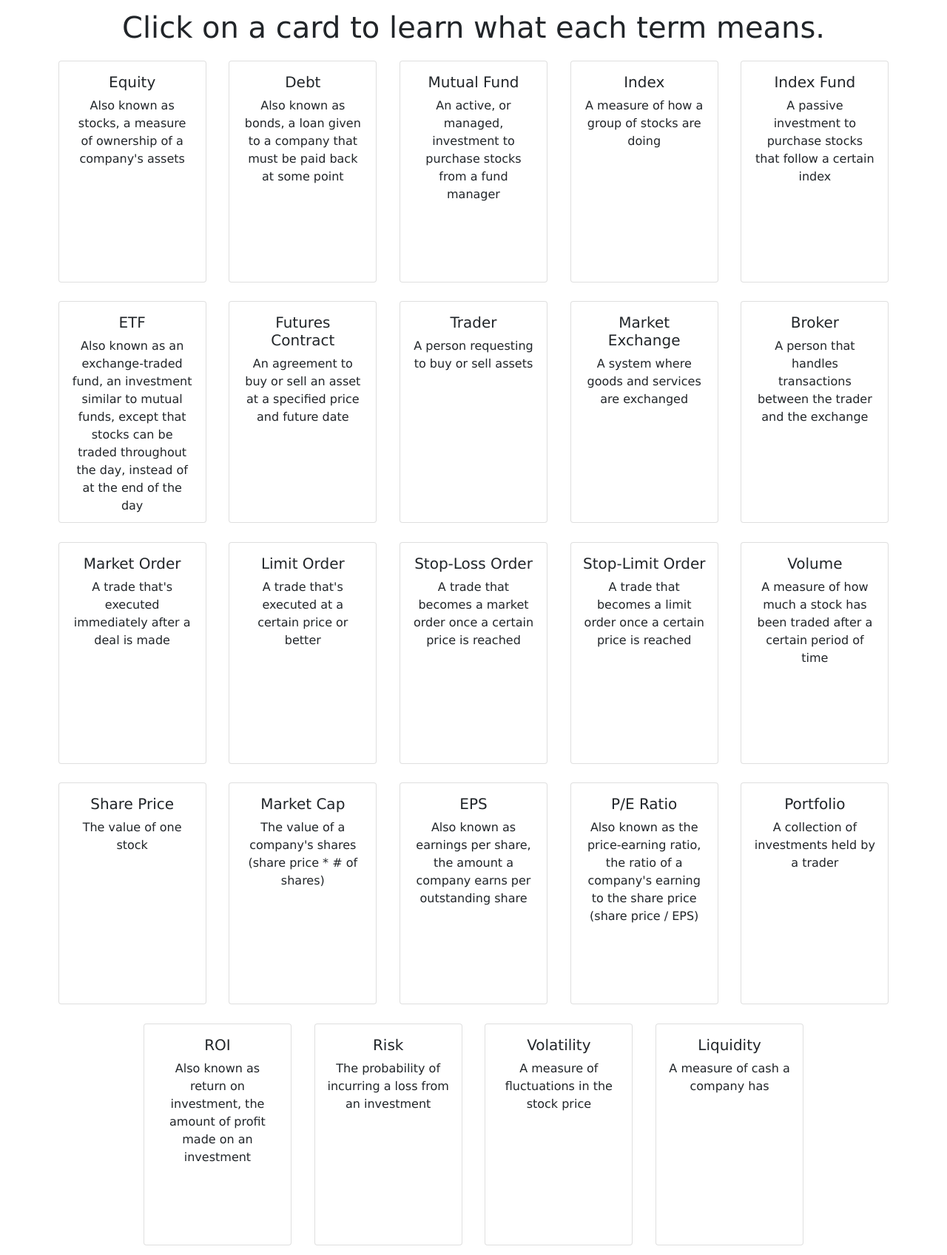
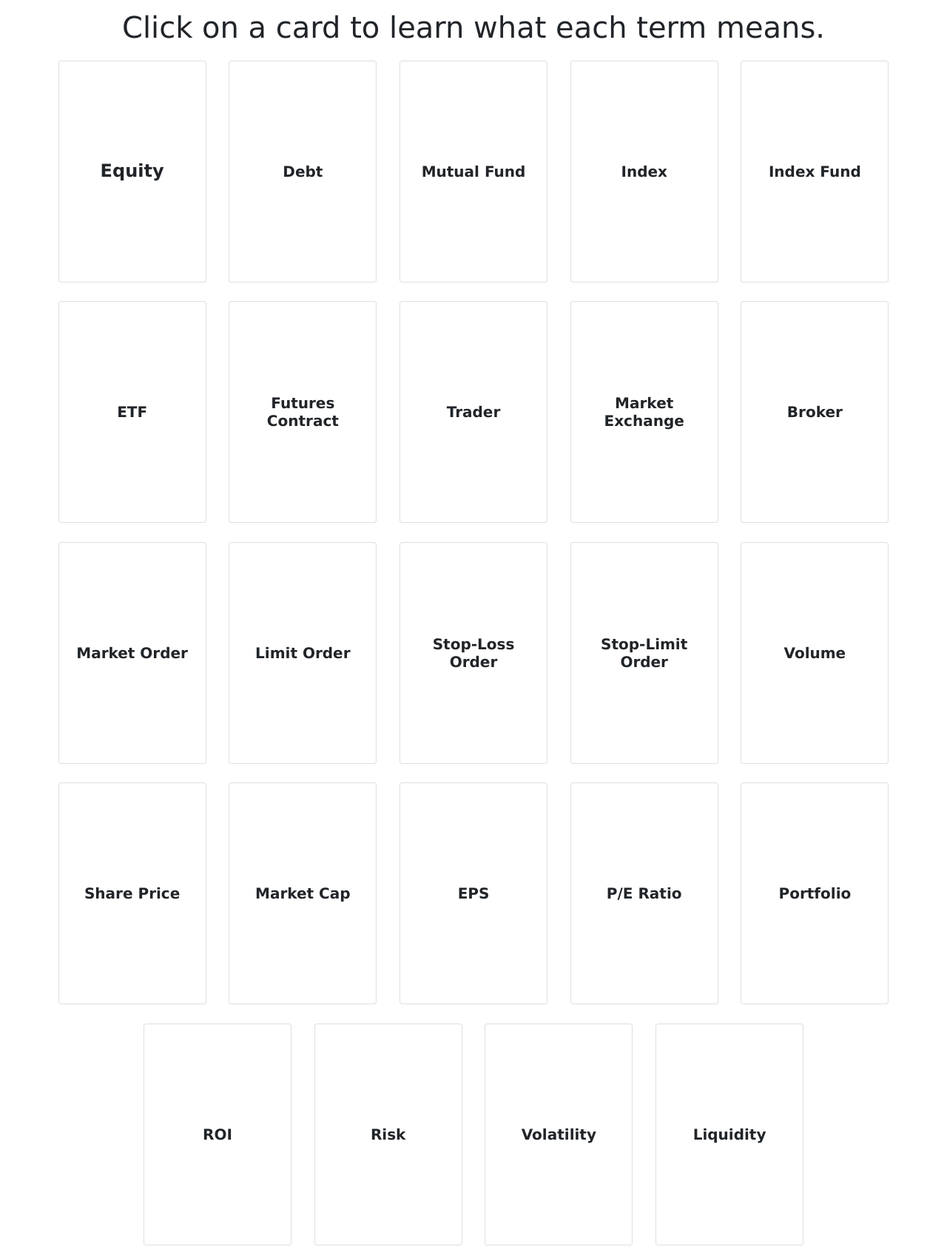
Before and after one commit to Abhiek187/how-to-stock, a Django app: page /stockapp/ in a window 1280 px wide. Shown: the whole page at 74% size. Run offline with Django 3.2, Linux system fonts and the light colour scheme.

Commit message:
Fade between the word and definition

```diff
--- a/stockhelper/stockapp/static/stockapp/css/styles.css
+++ b/stockhelper/stockapp/static/stockapp/css/styles.css
@@ -14,4 +14,33 @@ body {
     margin: 1%;
     width: 200px;
     height: 300px;
+    cursor: pointer; /* appear clickable */
 }
+
+.card-body {
+    display: flex;
+    flex-wrap: wrap;
+    justify-content: center; /* center horizontally */
+    align-items: center; /* center vertically */
+}
+
+.card-body > * {
+    position: absolute;
+    margin: 0 5%;
+}
+
+.word {
+    font-weight: bold;
+}
+
+.fade-out {
+    visibility: hidden;
+    opacity: 0;
+    transition: visibility 0s linear 500ms, opacity 500ms;
+}
+
+.fade-in {
+    visibility: visible;
+    opacity: 1;
+    transition: visibility 0s linear 0s, opacity 500ms;
+}
--- a/stockhelper/stockapp/static/stockapp/js/app.js
+++ b/stockhelper/stockapp/static/stockapp/js/app.js
@@ -2,6 +2,23 @@ const flashcards = document.querySelectorAll(".flashcard");
 
 for (const card of flashcards) {
     card.addEventListener("click", event => {
-        console.log(`You clicked on ${event.target.textContent}`);
+        // Toggle between viewing the word and the definition
+        const word = card.querySelector(".word");
+        const definition = card.querySelector(".definition");
+
+        if (word.classList.contains("hidden")) {
+            word.classList.add("fade-in");
+            word.classList.remove("fade-out");
+            definition.classList.add("fade-out");
+            definition.classList.remove("fade-in");
+        } else {
+            word.classList.add("fade-out");
+            word.classList.remove("fade-in");
+            definition.classList.add("fade-in");
+            definition.classList.remove("fade-out");
+        }
+
+        word.classList.toggle("hidden");
+        definition.classList.toggle("hidden");
     });
 }
--- a/stockhelper/stockapp/templates/stockapp/index.html
+++ b/stockhelper/stockapp/templates/stockapp/index.html
@@ -12,146 +12,146 @@
         <h1 class="description text-center">Click on a card to learn what each term means.</h1>
         <div class="flashcard card">
             <div class="card-body">
-                <h5 class="card-title">Equity</h5>
-                <p class="card-text">Also known as stocks, a measure of ownership of a company's assets</p>
+                <h4 class="word card-title fade-in">Equity</h4>
+                <p class="definition card-text fade-out hidden">Also known as stocks, a measure of ownership of a company's assets</p>
             </div>
         </div>
         <div class="flashcard card">
             <div class="card-body">
-                <h5 class="card-title">Debt</h5>
-                <p class="card-text">Also known as bonds, a loan given to a company that must be paid back at some point</p>
+                <h5 class="word card-title fade-in">Debt</h5>
+                <p class="definition card-text fade-out hidden">Also known as bonds, a loan given to a company that must be paid back at some point</p>
             </div>
         </div>
         <div class="flashcard card">
             <div class="card-body">
-                <h5 class="card-title">Mutual Fund</h5>
-                <p class="card-text">An active, or managed, investment to purchase stocks from a fund manager</p>
+                <h5 class="word card-title fade-in">Mutual Fund</h5>
+                <p class="definition card-text fade-out hidden">An active, or managed, investment to purchase stocks from a fund manager</p>
             </div>
         </div>
         <div class="flashcard card">
             <div class="card-body">
-                <h5 class="card-title">Index</h5>
-                <p class="card-text">A measure of how a group of stocks are doing</p>
+                <h5 class="word card-title fade-in">Index</h5>
+                <p class="definition card-text fade-out hidden">A measure of how a group of stocks are doing</p>
             </div>
         </div>
         <div class="flashcard card">
             <div class="card-body">
-                <h5 class="card-title">Index Fund</h5>
-                <p class="card-text">A passive investment to purchase stocks that follow a certain index</p>
+                <h5 class="word card-title fade-in">Index Fund</h5>
+                <p class="definition card-text fade-out hidden">A passive investment to purchase stocks that follow a certain index</p>
             </div>
         </div>
         <div class="flashcard card">
             <div class="card-body">
-                <h5 class="card-title">ETF</h5>
-                <p class="card-text">Also known as an exchange-traded fund, an investment similar to mutual funds, except that stocks can be traded throughout the day, instead of at the end of the day</p>
+                <h5 class="word card-title fade-in">ETF</h5>
+                <p class="definition card-text fade-out hidden">Also known as an exchange-traded fund, an investment similar to mutual funds, except that stocks can be traded throughout the day, instead of at the end of the day</p>
             </div>
         </div>
         <div class="flashcard card">
             <div class="card-body">
-                <h5 class="card-title">Futures Contract</h5>
-                <p class="card-text">An agreement to buy or sell an asset at a specified price and future date</p>
+                <h5 class="word card-title fade-in">Futures Contract</h5>
+                <p class="definition card-text fade-out hidden">An agreement to buy or sell an asset at a specified price and future date</p>
             </div>
         </div>
         <div class="flashcard card">
             <div class="card-body">
-                <h5 class="card-title">Trader</h5>
-                <p class="card-text">A person requesting to buy or sell assets</p>
+                <h5 class="word card-title fade-in">Trader</h5>
+                <p class="definition card-text fade-out hidden">A person requesting to buy or sell assets</p>
             </div>
         </div>
         <div class="flashcard card">
             <div class="card-body">
-                <h5 class="card-title">Market Exchange</h5>
-                <p class="card-text">A system where goods and services are exchanged</p>
+                <h5 class="word card-title fade-in">Market Exchange</h5>
+                <p class="definition card-text fade-out hidden">A system where goods and services are exchanged</p>
             </div>
         </div>
         <div class="flashcard card">
             <div class="card-body">
-                <h5 class="card-title">Broker</h5>
-                <p class="card-text">A person that handles transactions between the trader and the exchange</p>
+                <h5 class="word card-title fade-in">Broker</h5>
+                <p class="definition card-text fade-out hidden">A person that handles transactions between the trader and the exchange</p>
             </div>
         </div>
         <div class="flashcard card">
             <div class="card-body">
-                <h5 class="card-title">Market Order</h5>
-                <p class="card-text">A trade that's executed immediately after a deal is made</p>
+                <h5 class="word card-title fade-in">Market Order</h5>
+                <p class="definition card-text fade-out hidden">A trade that's executed immediately after a deal is made</p>
             </div>
         </div>
         <div class="flashcard card">
             <div class="card-body">
-                <h5 class="card-title">Limit Order</h5>
-                <p class="card-text">A trade that's executed at a certain price or better</p>
+                <h5 class="word card-title fade-in">Limit Order</h5>
+                <p class="definition card-text fade-out hidden">A trade that's executed at a certain price or better</p>
             </div>
         </div>
         <div class="flashcard card">
             <div class="card-body">
-                <h5 class="card-title">Stop-Loss Order</h5>
-                <p class="card-text">A trade that becomes a market order once a certain price is reached</p>
+                <h5 class="word card-title fade-in">Stop-Loss Order</h5>
+                <p class="definition card-text fade-out hidden">A trade that becomes a market order once a certain price is reached</p>
             </div>
         </div>
         <div class="flashcard card">
             <div class="card-body">
-                <h5 class="card-title">Stop-Limit Order</h5>
-                <p class="card-text">A trade that becomes a limit order once a certain price is reached</p>
+                <h5 class="word card-title fade-in">Stop-Limit Order</h5>
+                <p class="definition card-text fade-out hidden">A trade that becomes a limit order once a certain price is reached</p>
             </div>
         </div>
         <div class="flashcard card">
             <div class="card-body">
-                <h5 class="card-title">Volume</h5>
-                <p class="card-text">A measure of how much a stock has been traded after a certain period of time</p>
+                <h5 class="word card-title fade-in">Volume</h5>
+                <p class="definition card-text fade-out hidden">A measure of how much a stock has been traded after a certain period of time</p>
             </div>
         </div>
         <div class="flashcard card">
             <div class="card-body">
-                <h5 class="card-title">Share Price</h5>
-                <p class="card-text">The value of one stock</p>
+                <h5 class="word card-title fade-in">Share Price</h5>
+                <p class="definition card-text fade-out hidden">The value of one stock</p>
             </div>
         </div>
         <div class="flashcard card">
             <div class="card-body">
-                <h5 class="card-title">Market Cap</h5>
-                <p class="card-text">The value of a company's shares (share price * # of shares)</p>
+                <h5 class="word card-title fade-in">Market Cap</h5>
+                <p class="definition card-text fade-out hidden">The value of a company's shares (share price * # of shares)</p>
             </div>
         </div>
         <div class="flashcard card">
             <div class="card-body">
-                <h5 class="card-title">EPS</h5>
-                <p class="card-text">Also known as earnings per share, the amount a company earns per outstanding share</p>
+                <h5 class="word card-title fade-in">EPS</h5>
+                <p class="definition card-text fade-out hidden">Also known as earnings per share, the amount a company earns per outstanding share</p>
             </div>
         </div>
         <div class="flashcard card">
             <div class="card-body">
-                <h5 class="card-title">P/E Ratio</h5>
-                <p class="card-text">Also known as the price-earning ratio, the ratio of a company's earning to the share price (share price / EPS)</p>
+                <h5 class="word card-title fade-in">P/E Ratio</h5>
+                <p class="definition card-text fade-out hidden">Also known as the price-earning ratio, the ratio of a company's earning to the share price (share price / EPS)</p>
             </div>
         </div>
         <div class="flashcard card">
             <div class="card-body">
-                <h5 class="card-title">Portfolio</h5>
-                <p class="card-text">A collection of investments held by a trader</p>
+                <h5 class="word card-title fade-in">Portfolio</h5>
+                <p class="definition card-text fade-out hidden">A collection of investments held by a trader</p>
             </div>
         </div>
         <div class="flashcard card">
             <div class="card-body">
-                <h5 class="card-title">ROI</h5>
-                <p class="card-text">Also known as return on investment, the amount of profit made on an investment</p>
+                <h5 class="word card-title fade-in">ROI</h5>
+                <p class="definition card-text fade-out hidden">Also known as return on investment, the amount of profit made on an investment</p>
             </div>
         </div>
         <div class="flashcard card">
             <div class="card-body">
-                <h5 class="card-title">Risk</h5>
-                <p class="card-text">The probability of incurring a loss from an investment</p>
+                <h5 class="word card-title fade-in">Risk</h5>
+                <p class="definition card-text fade-out hidden">The probability of incurring a loss from an investment</p>
             </div>
         </div>
         <div class="flashcard card">
             <div class="card-body">
-                <h5 class="card-title">Volatility</h5>
-                <p class="card-text">A measure of fluctuations in the stock price</p>
+                <h5 class="word card-title fade-in">Volatility</h5>
+                <p class="definition card-text fade-out hidden">A measure of fluctuations in the stock price</p>
             </div>
         </div>
         <div class="flashcard card">
             <div class="card-body">
-                <h5 class="card-title">Liquidity</h5>
-                <p class="card-text">A measure of cash a company has</p>
+                <h5 class="word card-title fade-in">Liquidity</h5>
+                <p class="definition card-text fade-out hidden">A measure of cash a company has</p>
             </div>
         </div>
         <script src="{% static 'stockapp/js/app.js' %}"></script>
```
